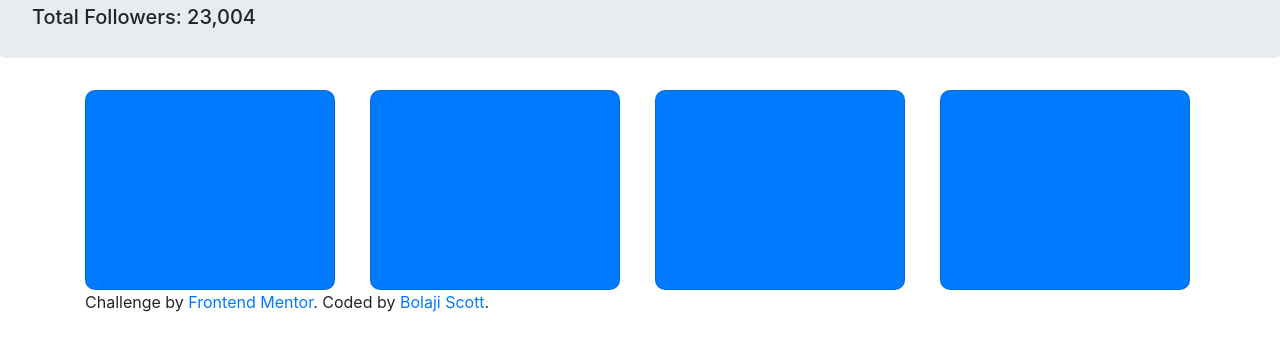
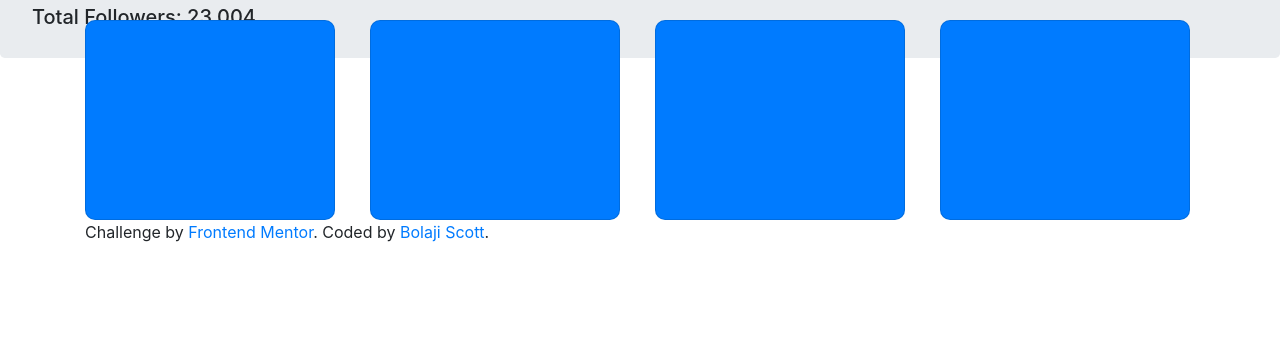
Before and after one commit to bolajiscott/social-media-dashboard, a plain HTML site: page index.html in a window 1280 px wide. Shown: the part 96-446 px from the top of the page. Drawn offline with nearby package versions, Linux system fonts and the light colour scheme.

Commit message:
changed-styles

```diff
--- a/index.css
+++ b/index.css
@@ -11,5 +11,5 @@ h6{
 
 }
 .container{
-    height: 10px;
+    margin-top: -70px;
 }
```
